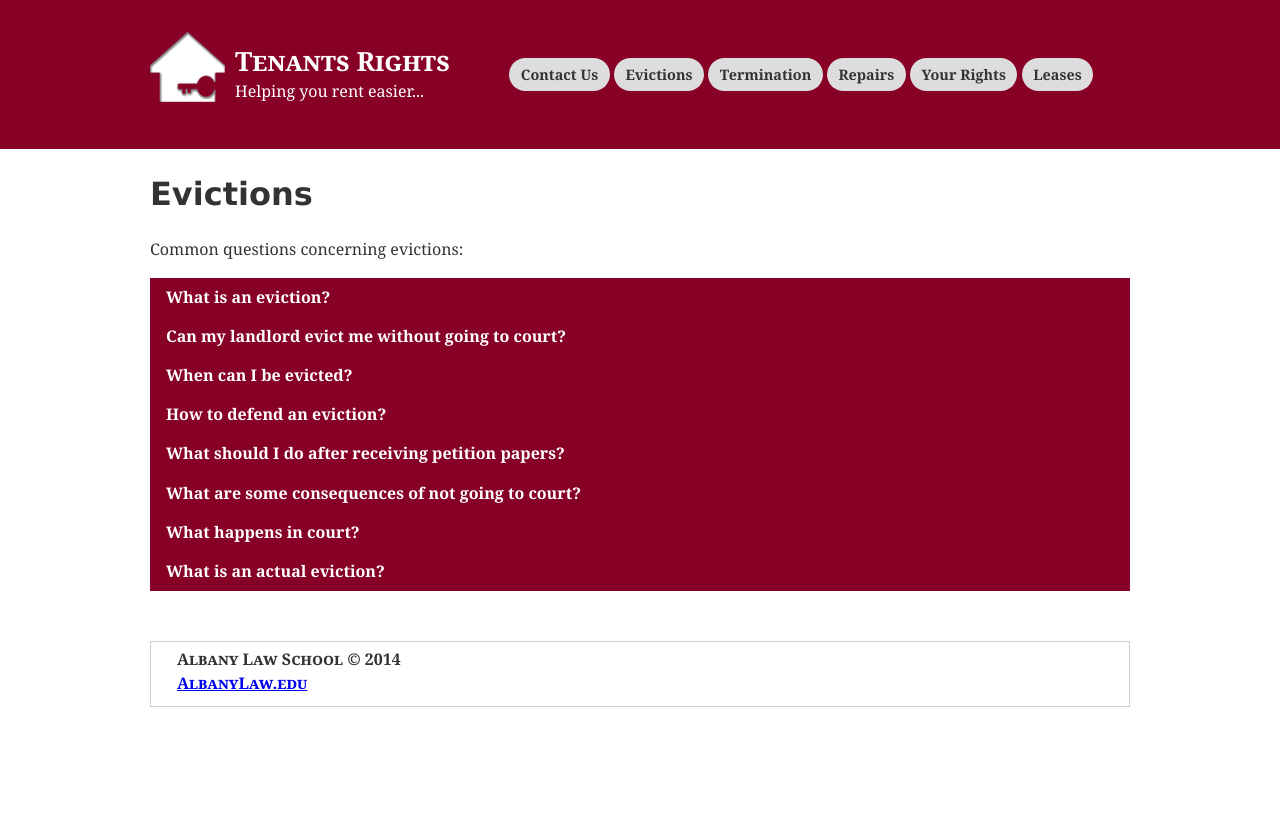
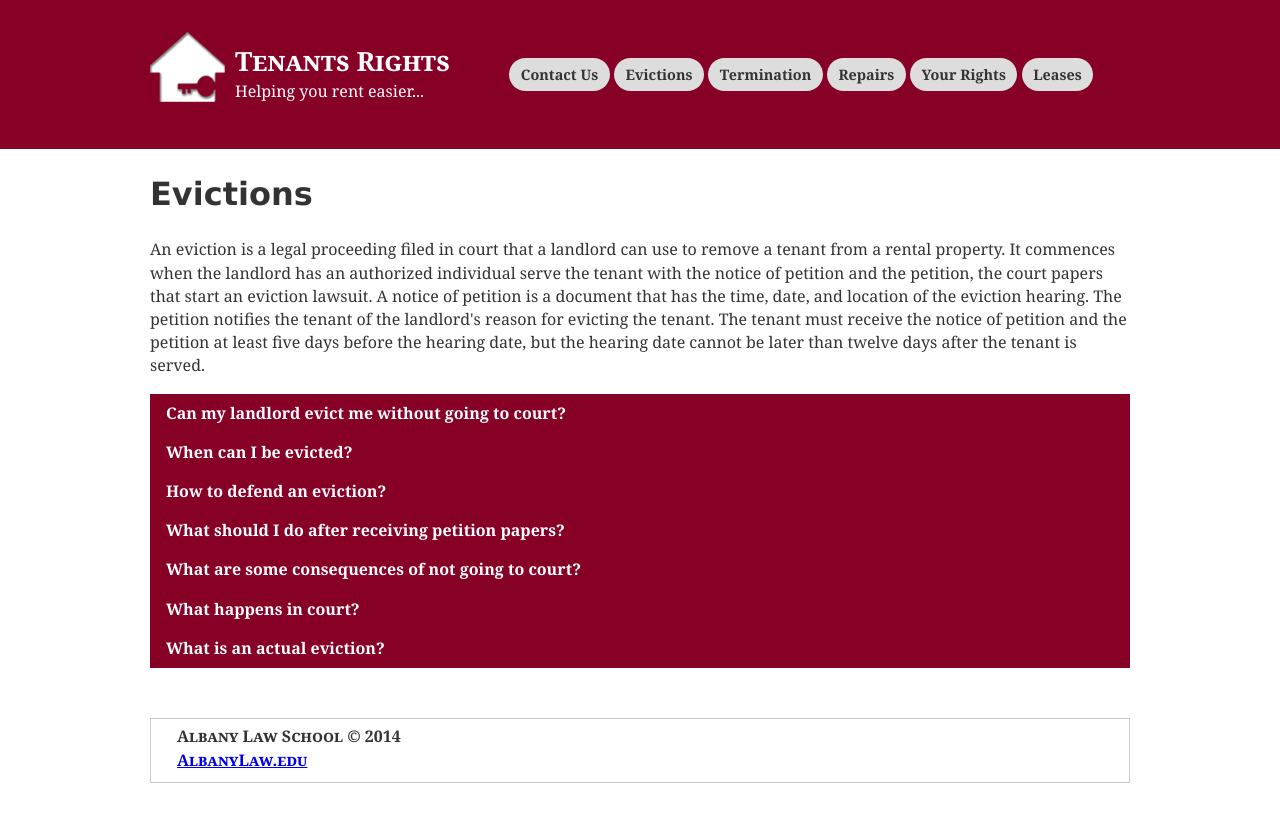
Before and after one commit to iinf362/team5, a Jekyll site: the page built from evictions.html, in a window 1280 px wide. Shown: the top 822 px of the page. Built offline with Jekyll 4.4.1, drawn with Linux system fonts in a browser that asks for light colours; nearby versions of some CDN libraries; library files that are not in the unit come from our copies.

Commit message:
changed intro to evictions

```diff
--- a/evictions.html
+++ b/evictions.html
@@ -5,11 +5,9 @@ title: Evictions
 
 <div class="container">
     <h1>Evictions</h1>
-  Common questions concerning evictions:
+  An eviction is a legal proceeding filed in court that a landlord can use to remove a tenant from a rental property. It commences when the landlord has an authorized individual serve the tenant with the notice of petition and the petition, the court papers that start an eviction lawsuit. A notice of petition is a document that has the time, date, and location of the eviction hearing. The petition notifies the tenant of the landlord's reason for evicting the tenant. The tenant must receive the notice of petition and the petition at least five days before the hearing date, but the hearing date cannot be later than twelve days after the tenant is served.
     <div class="panels">
-    <div class="panel">
-      <div class="panel-title" id="panel1">What is an eviction?</div>
-      <div class="panel-content" id="panelC1"><p>An eviction is a legal proceeding filed in court that a landlord can use to remove a tenant from a rental property. It commences when the landlord has an authorized individual serve the tenant with the notice of petition and the petition, the court papers that start an eviction lawsuit. A notice of petition is a document that has the time, date, and location of the eviction hearing. The petition notifies the tenant of the landlord's reason for evicting the tenant. The tenant must receive the notice of petition and the petition at least five days before the hearing date, but the hearing date cannot be later than twelve days after the tenant is served.</p></div>
+
 
     <div class="panel">
       <div class="panel-title" id="panel2">Can my landlord evict me without going to court?</div>
```
